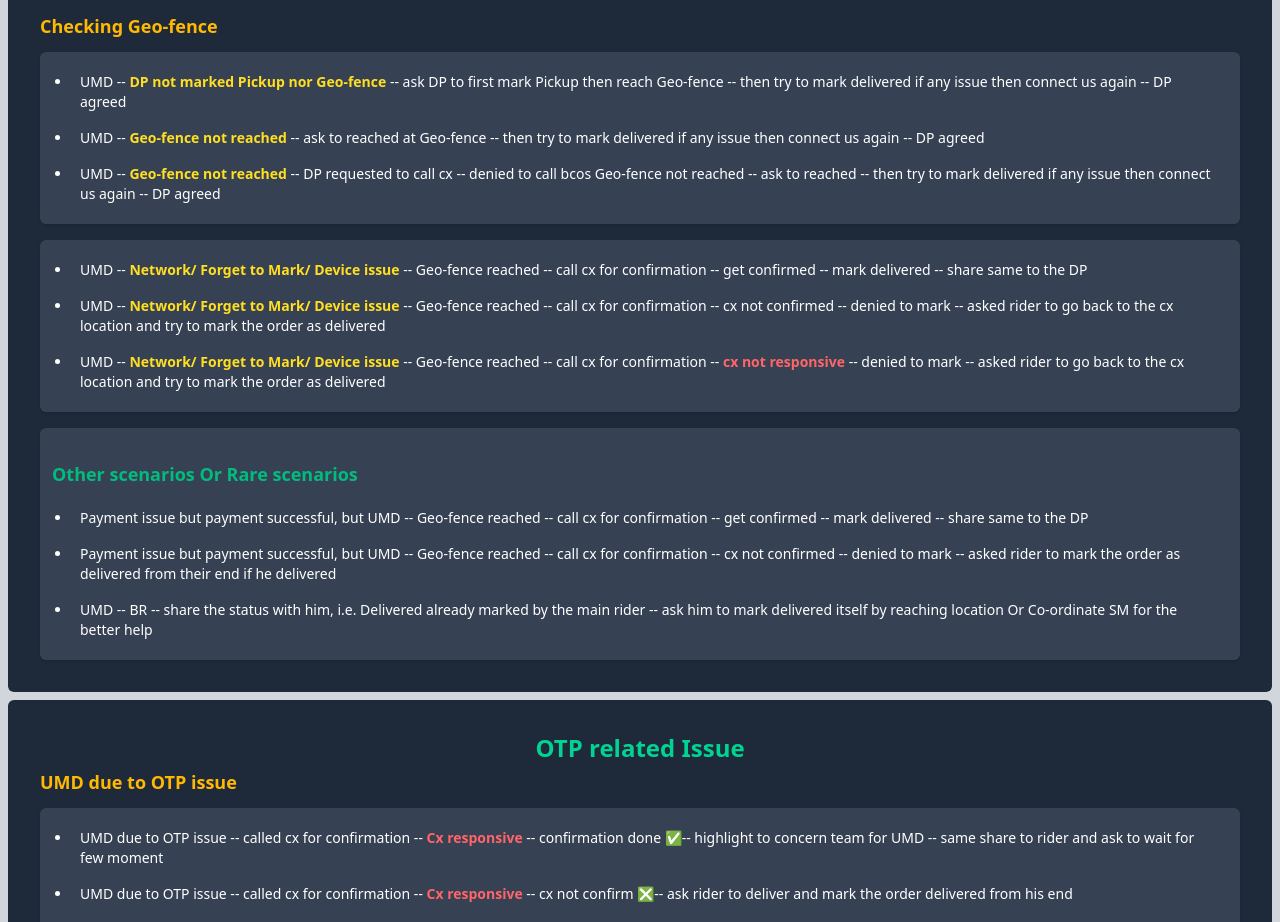
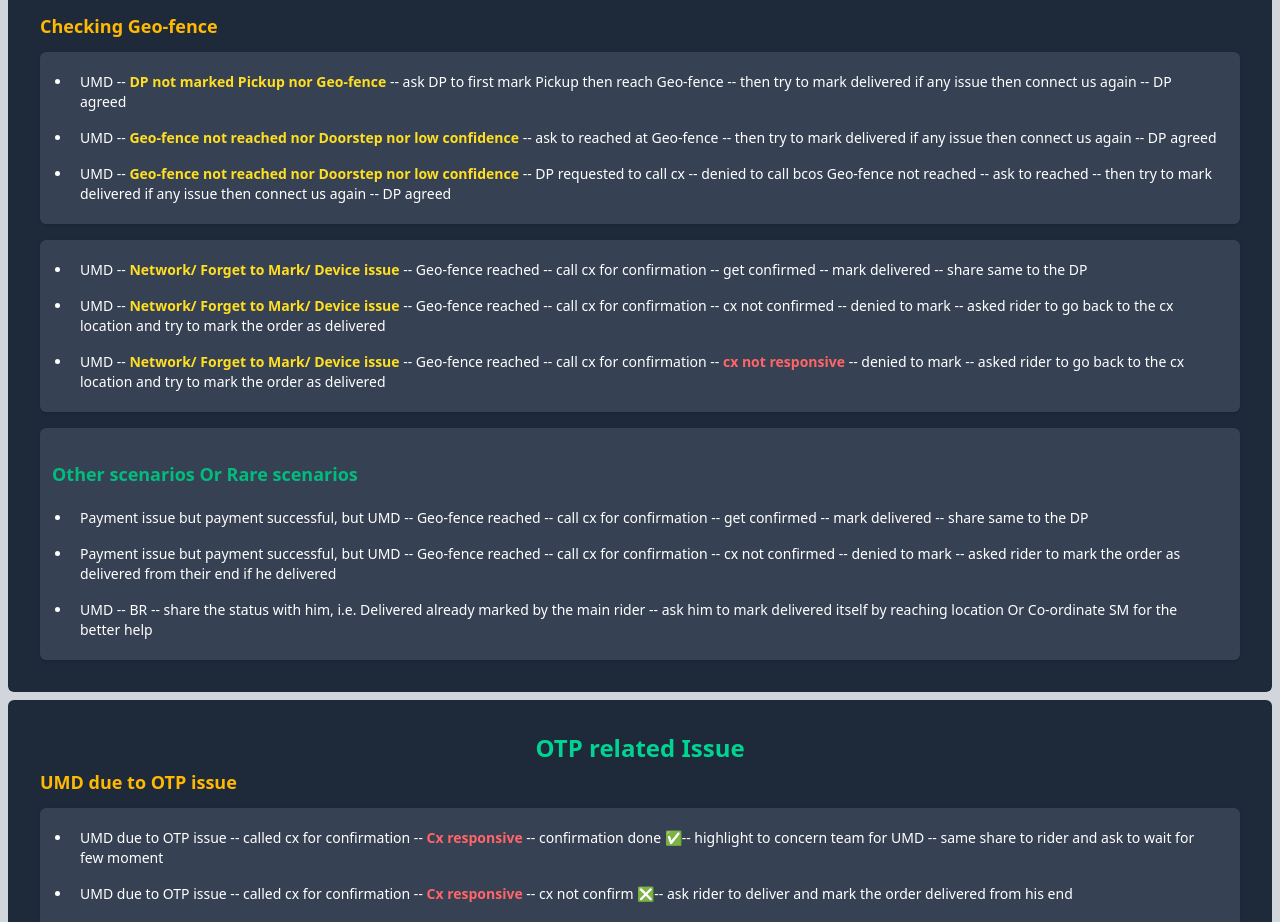
Before and after one commit to Code-with-Sahani/Blinket-DP, a React (Vite) app: page / in a window 1280 px wide. Shown: the part 4900-5822 px from the top of the page. Built offline with nearby package versions, Linux system fonts and the light colour scheme.

Commit message:
Update UMD.jsx

```diff
--- a/src/Components/UMD.jsx
+++ b/src/Components/UMD.jsx
@@ -47,10 +47,10 @@ const UMD = () => {
                             UMD -- <strong className="text-yellow-300 font-semibold">DP not marked Pickup nor Geo-fence</strong> -- ask DP to first mark Pickup then reach Geo-fence -- then try to mark delivered if any issue then connect us again -- DP agreed
                         </li>
                         <li className="p-2">
-                            UMD -- <strong className="text-yellow-300 font-semibold">Geo-fence not reached</strong> -- ask to reached at Geo-fence -- then try to mark delivered if any issue then connect us again -- DP agreed
+                            UMD -- <strong className="text-yellow-300 font-semibold">Geo-fence not reached nor Doorstep nor low confidence</strong> -- ask to reached at Geo-fence -- then try to mark delivered if any issue then connect us again -- DP agreed
                         </li>
                         <li className="p-2">
-                            UMD -- <strong className="text-yellow-300 font-semibold">Geo-fence not reached</strong> -- DP requested to call cx -- denied to call bcos Geo-fence not reached -- ask to reached -- then try to mark delivered if any issue then connect us again -- DP agreed
+                            UMD -- <strong className="text-yellow-300 font-semibold">Geo-fence not reached nor Doorstep nor low confidence</strong> -- DP requested to call cx -- denied to call bcos Geo-fence not reached -- ask to reached -- then try to mark delivered if any issue then connect us again -- DP agreed
                         </li>
                     </ul>
                 </div>
```
